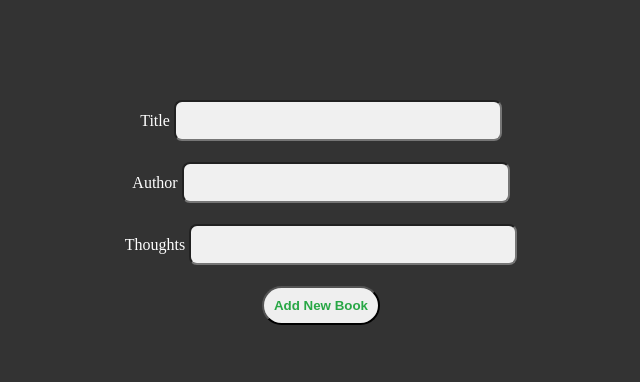
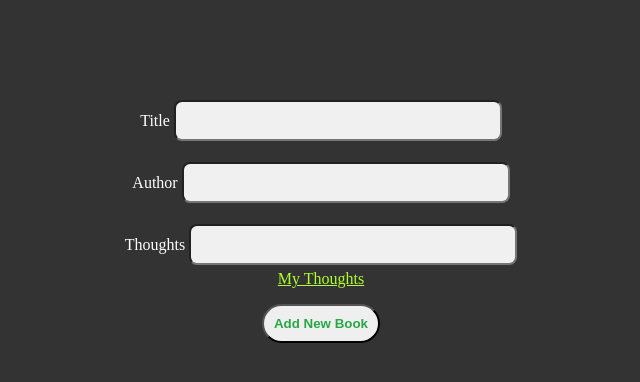
Before and after one commit to vicmoon/Python_SQLiteandSQLAlchemy, a Flask app: template templates/add.html in a window 1280 px wide. Shown: the top 382 px of the page, without its empty margins (319-959 px from the left). Run offline with Flask 3, Linux system fonts and the light colour scheme; the template is opened without the code that fills it: values that come from a table or form of the project are taken from there, others are empty.

Commit message:
update html

```diff
--- a/templates/add.html
+++ b/templates/add.html
@@ -39,10 +39,9 @@
       <label>{{ form.link.label }}</label>
       {{ form.link(size=100, class="form-input") }}
 
-      {% if form.link.data %}
           <br>
-          <a href="{{ form.link.data }}" target="_blank">{{ form.link.data }}</a>
-      {% endif %}
+          <a href="{{ form.link.data }}" target="_blank"> My Thoughts</a>
+
 
       {% if form.link.errors %}
           <ul class="errors">
```
